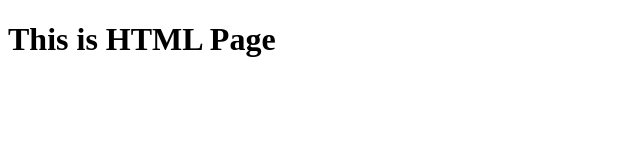
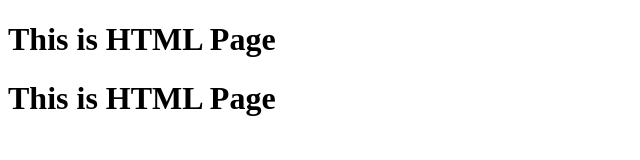
Before and after one commit to SQclassroom/Git_Github, a plain HTML site: page index.html in a window 1280 px wide. Shown: the whole page, without its empty margins (0-640 px from the left). Drawn offline with Linux system fonts and the light colour scheme.

Commit message:
initial commit

```diff
--- a/index.html
+++ b/index.html
@@ -6,5 +6,6 @@
 </head>
 <body>
   <h1>This is HTML Page</h1>
+  <h1>This is HTML Page</h1>
 </body>
 </html>
```
